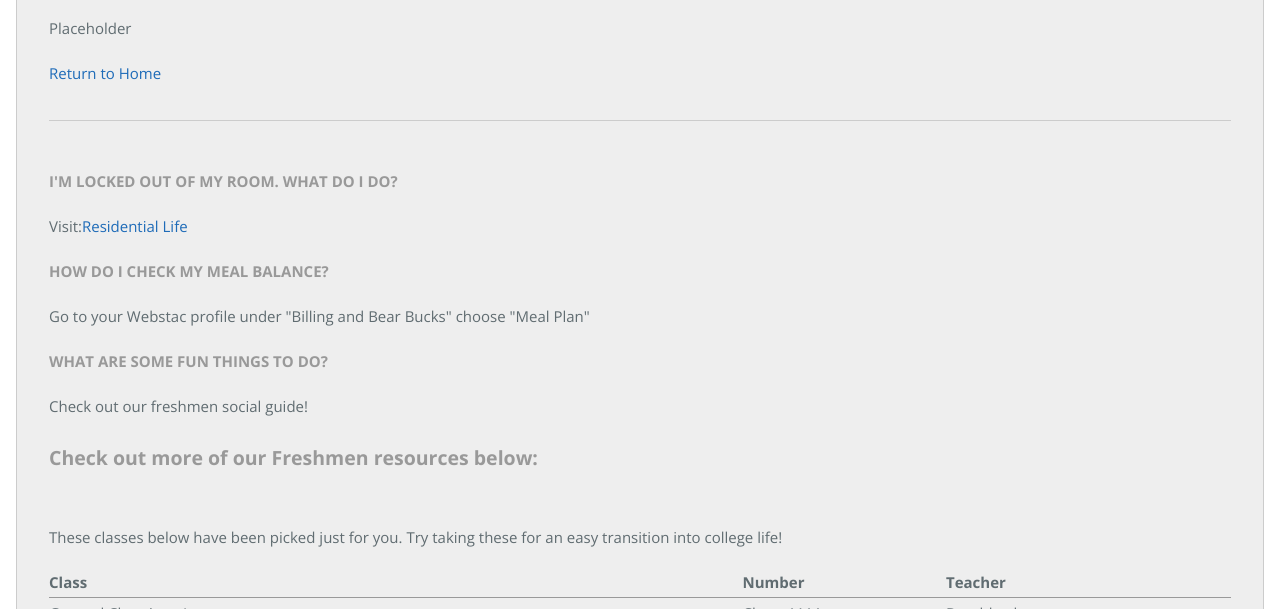
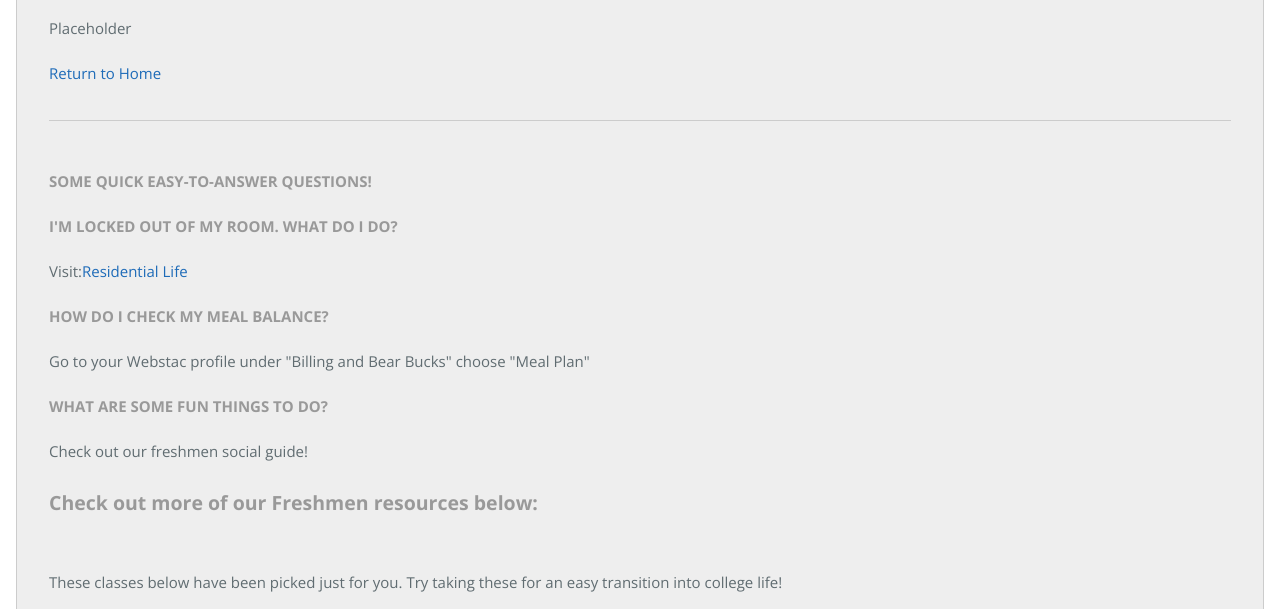
Before and after one commit to alexdgraham/QAFreshmen, a plain HTML site: page index.html in a window 1280 px wide. Shown: the part 154-763 px from the top of the page. Drawn offline with nearby package versions, Linux system fonts and the light colour scheme.

Commit message:
Update index.html

```diff
--- a/index.html
+++ b/index.html
@@ -25,6 +25,7 @@
       </section>
 
       <section class="main-content">
+      	<h3> Some quick easy-to-answer questions!</h3>
 	<h3>I'm locked out of my room. What do i do?</h3>
 	<p>Visit:<a href="http://reslife.wustl.edu/">Residential Life</a></p>
 	<h3>How do i check my meal balance?</h3>
```
